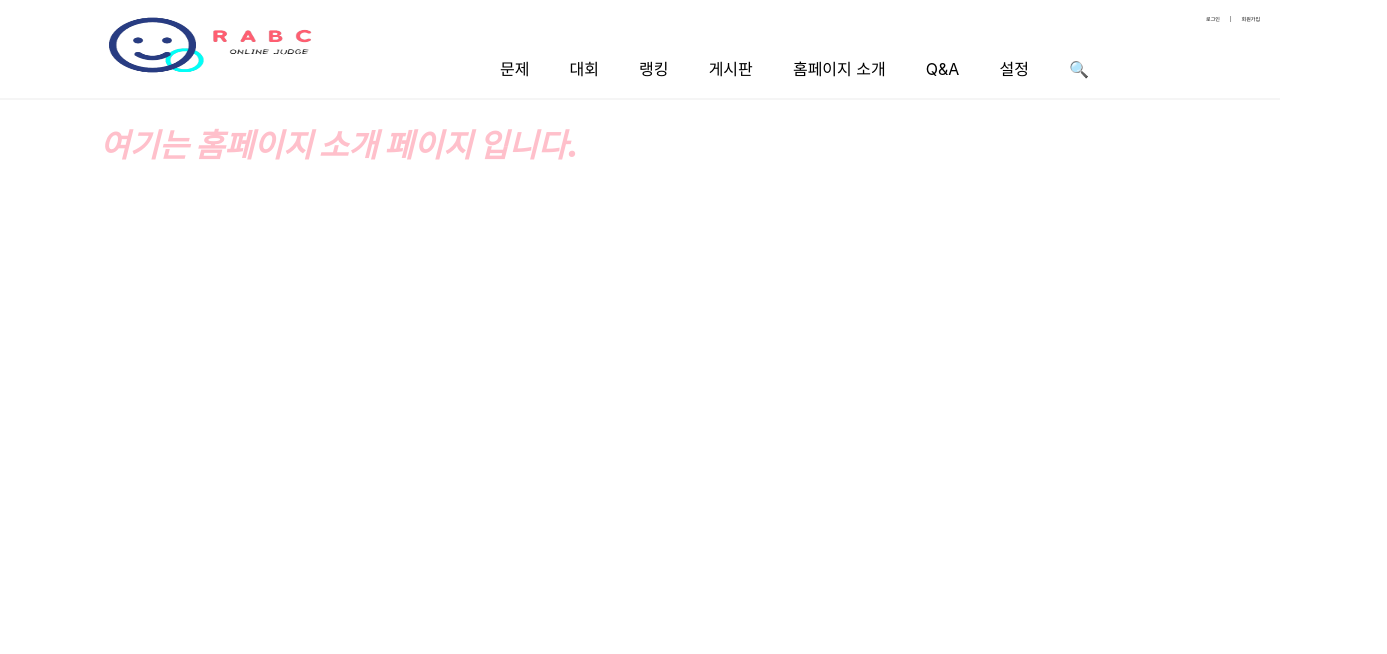
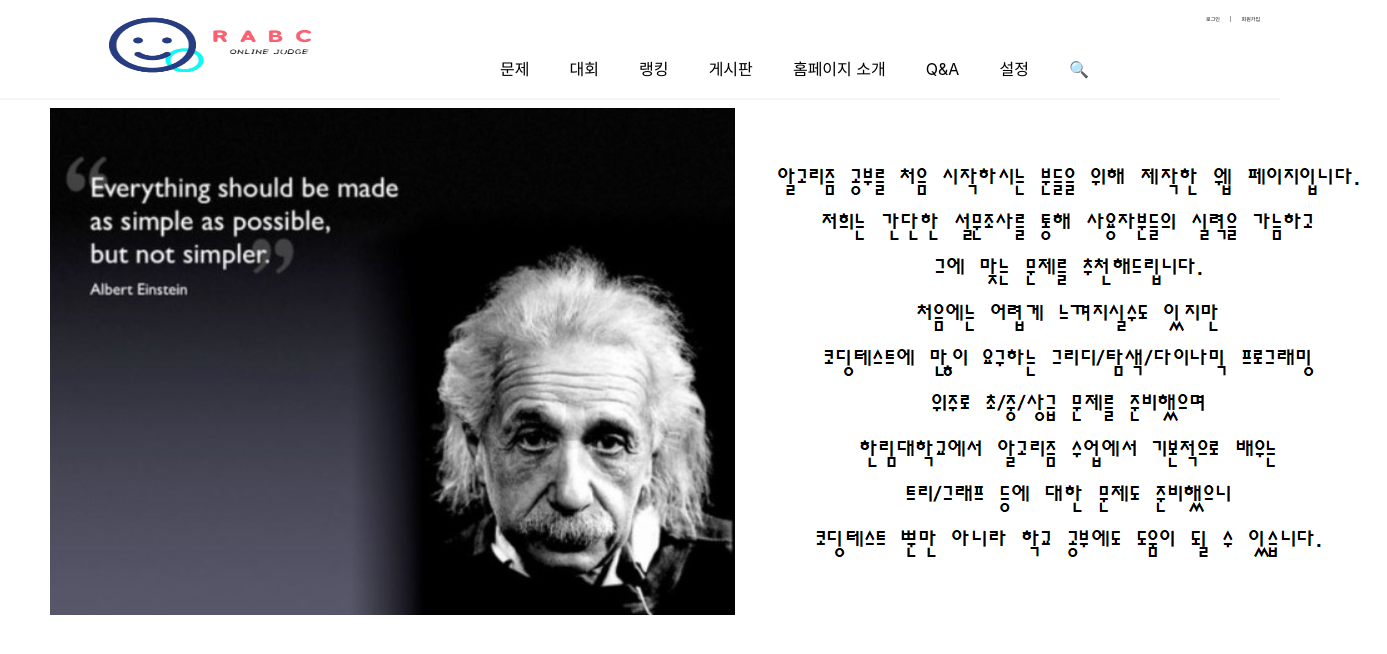
Before and after one commit to gillsang/REAL, a React (Create React App) app: page /homepage in a window 1280 px wide. Shown: the top 654 px of the page, 1387 px wide, since content can reach past the window. Built offline with nearby package versions, Linux system fonts and the light colour scheme.

Commit message:
homepage upload

```diff
--- a/src/App.css
+++ b/src/App.css
@@ -123,4 +123,16 @@ hr{
   margin-bottom: 50px;
   color:grey
 }
+.sogae{
+  margin:auto;
+}
+#ein{
+  margin-left : 50px;
+}
+.soso{
+  display:flex;
+}
+.sogae{
+  margin-right : 130px;
+}
 /* test */
--- a/src/routes/Homepage.jsx
+++ b/src/routes/Homepage.jsx
@@ -27,11 +27,13 @@ export default function Homepage() {
         </a>
       </div>
       <hr></hr>
-
-      <div className='explanation'>
-        <div className='e1'>
-          여기는 홈페이지 소개 페이지 입니다.
-        </div>
+      <div  class = "soso">
+      <div>
+         <img id="ein" src='Ein.png'/>
+      </div>
+      <div class = "sogae">
+      <img id = "let" src='letter.png'/>
+      </div>
       </div>
       </main>
     );
```
Also changed, not shown: public/Ein.png (added), public/letter.png (added).
